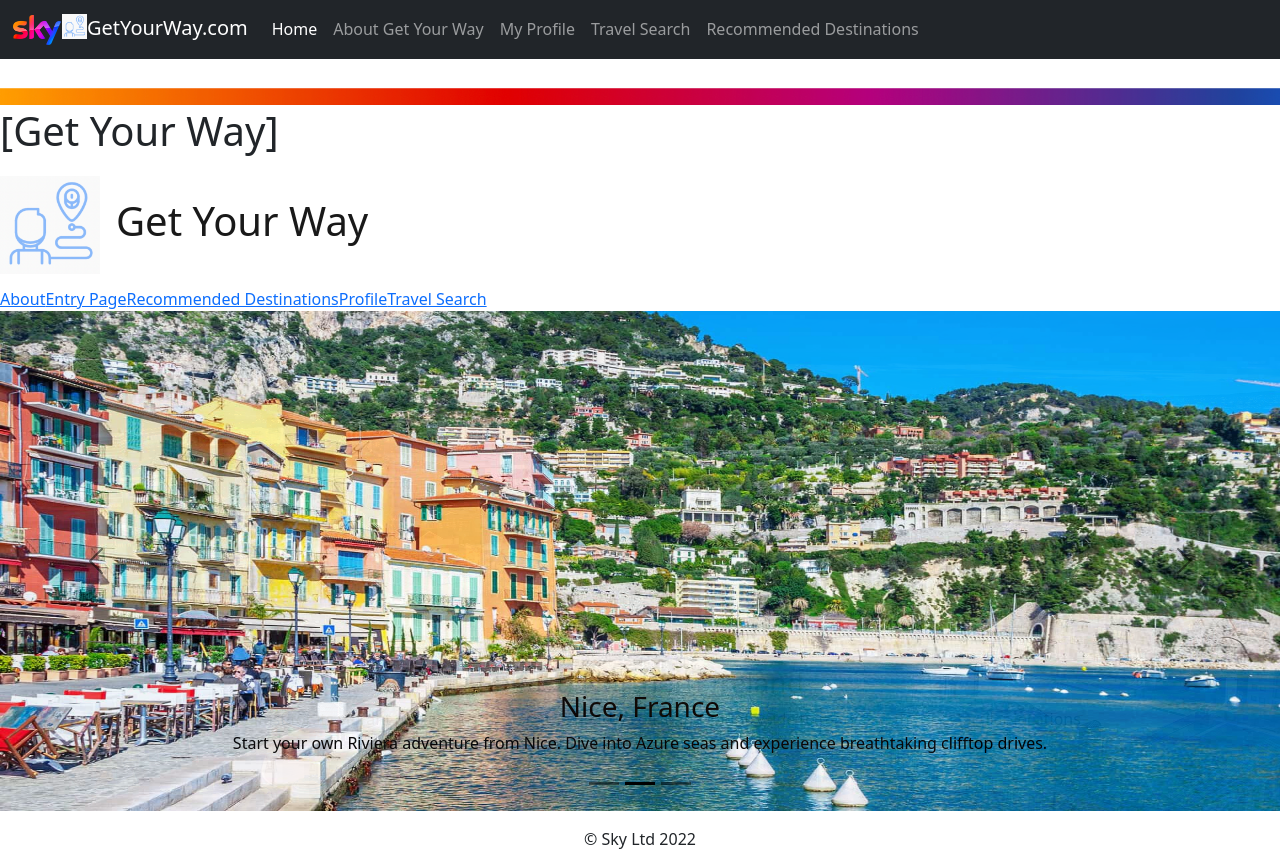
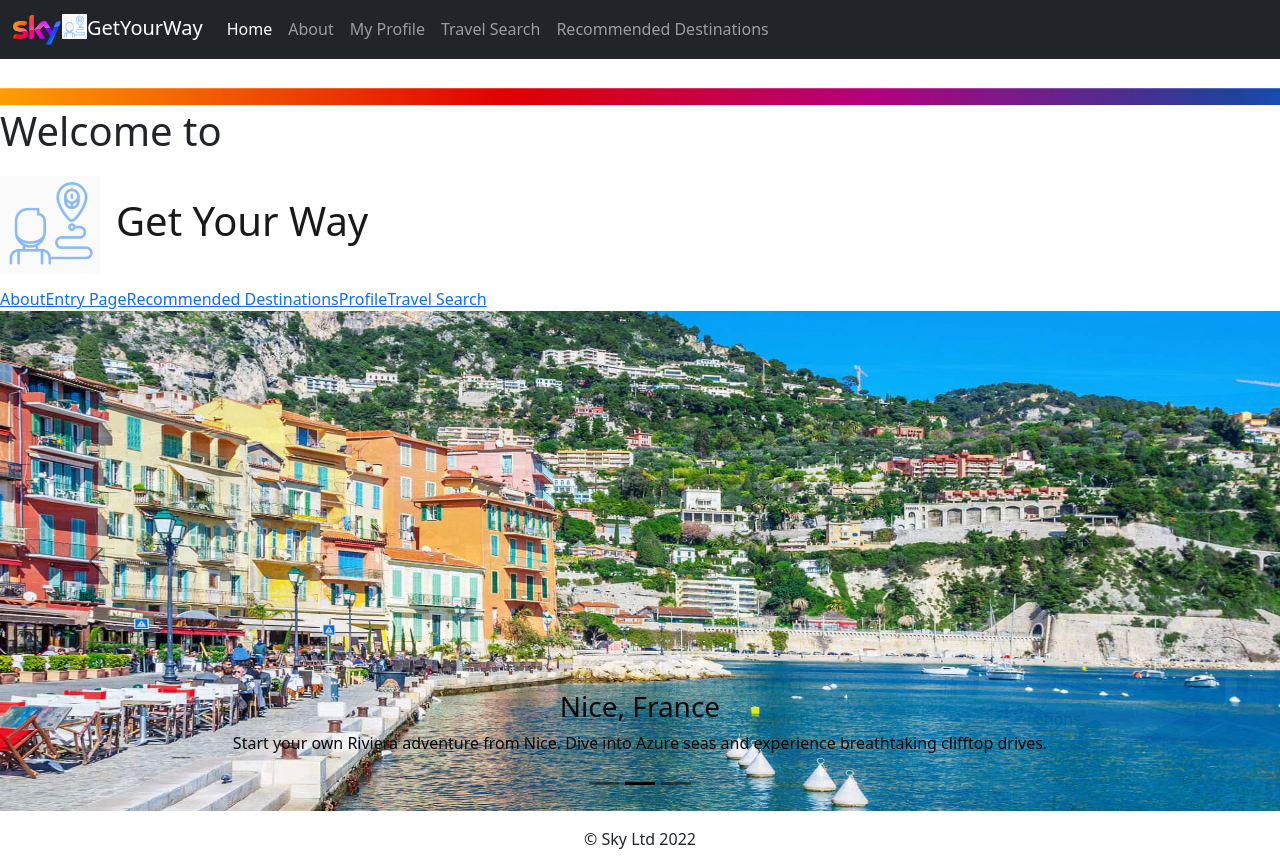
Before and after one commit to TrevinKM/SkySEACaseStudy, a React (Create React App) app in the folder GetYourWay/src/main/gywWebApp/reactjs/: page / in a window 1280 px wide. Shown: the top 867 px of the page. Built offline with nearby package versions, Linux system fonts and the light colour scheme.

Commit message:
home tidy up

```diff
--- a/GetYourWay/src/main/gywWebApp/reactjs/src/components/Home.jsx
+++ b/GetYourWay/src/main/gywWebApp/reactjs/src/components/Home.jsx
@@ -13,7 +13,7 @@ export function Home() {
                 alt="rainbow line"
                 style={{width: '1450px'}}
             />
-            <h1>[Get Your Way]</h1>
+            <h1>Welcome to</h1>
             <Header />
             <nav>
                 <Link to="about" >About</Link>
--- a/GetYourWay/src/main/gywWebApp/reactjs/src/components/NavBar.jsx
+++ b/GetYourWay/src/main/gywWebApp/reactjs/src/components/NavBar.jsx
@@ -13,7 +13,7 @@ const NavBar = () => {
                          className="d-inline-block align-text-top"/>
                     <img src={logo} alt="Get Your Way logo" style={{width: '25px'}}
                          className="d-inline-block align-text-top"/>
-                    GetYourWay.com</a>
+                    GetYourWay</a>
                 <button className="navbar-toggler" type="button" data-bs-toggle="collapse"
                         data-bs-target="#navbarCollapse" aria-controls="navbarCollapse" aria-expanded="false"
                         aria-label="Toggle navigation">
@@ -25,7 +25,7 @@ const NavBar = () => {
                             <Link className="nav-link active" aria-current="page" to="/">Home</Link>
                         </li>
                         <li className="nav-item">
-                            <Link className="nav-link" to="/about">About Get Your Way</Link>
+                            <Link className="nav-link" to="/about">About</Link>
                         </li>
                         <li className="nav-item">
                             <Link className="nav-link" to="/profile">My Profile</Link>
```
